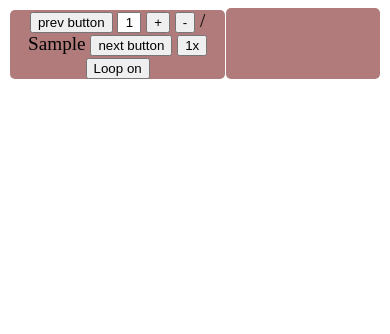
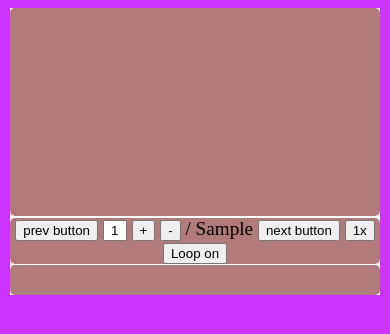
Before and after one commit to pitilesslove/computer99.shop, a Django app: template my_cake/templates/my_cake/learning_page.html in a window 390 px wide. Shown: the top 334 px of the page. Run offline with Django 3.2, Linux system fonts and the light colour scheme; the template is opened without the code that fills it: most values are stand-ins (such as "Sample title", 1, 10 or a date in 2020); some libraries are stand-ins or nearby versions.

Commit message:
my_cake - Can use any devices

```diff
--- a/my_cake/static/my_cake/css/learning_page.css
+++ b/my_cake/static/my_cake/css/learning_page.css
@@ -55,12 +55,8 @@ body {
   position: relative;
   float: left;
   width: 100%;
-}
-
-.right_area #word_you_wana_know {
-  position: relative;
-  float: left;
-  width: 100%;
+  color: rgba(111, 197, 250, 0.845);
+  font-size: 130%;
 }
 
 .right_area #meaning_word_you_wana_know {
@@ -81,3 +77,63 @@ body {
 #length_script {
   font-size: 100%;
 }
+
+.text_area {
+  padding-left: 10px;
+    padding-right: 5px;
+}
+
+@media only screen and (max-width: 840px) {
+  /* For mobile phones: */
+  body {
+    background-color :  #C3f;
+  }
+
+  .youtube_area {
+    text-align: center;
+      grid-column-start: 1;
+      grid-column-end: 3;
+      grid-row-start: 1;
+      grid-row-end: 2;
+  }
+
+  .right_area {
+    grid-column-start: 1;
+    grid-column-end: 3;
+    grid-row-start: 4;
+    grid-row-end: 5;
+    min-height: 30px;
+  }
+
+  .subtitle_area {
+    grid-column-start: 1;
+    grid-column-end: 3;
+    grid-row-start: 2;
+    grid-row-end: 3;
+    text-align: center;
+    color: #fff;
+  }
+
+  .button_control_area {
+    grid-column-start: 1;
+    grid-column-end: 3;
+    grid-row-start: 3;
+    grid-row-end: 4;
+    text-align: center;
+  }
+
+  #yt {
+    position: relative;
+    width: 100%;
+    height: 0;
+    padding-bottom: 56.25%;
+  }
+
+  #yt iframe {
+    position: absolute;
+    top: 0;
+    left: 0;
+    width: 100%;
+    height: 100%;
+  }
+}
--- a/my_cake/static/my_cake/js/jquery_youtube.js
+++ b/my_cake/static/my_cake/js/jquery_youtube.js
@@ -24,11 +24,11 @@ $.getScript("https://www.youtube.com/iframe_api", function (data, textStatus, jq
             var initialVideo = config.videoId;
 
             player = new YT.Player(config.ytplayer.attr("id"), {
-                height: '480',
-                width: '720',
+                height: '400',
+                width: '711',
                 events: config.events,
                 videoId: initialVideo,
-                playerVars: { 'autoplay': 1, 'controls': 0, 'cc_lang_pref': 0, 'cc_load_policy': 0 },
+                playerVars: { 'autoplay': 1, 'controls': 0, 'cc_lang_pref': 'ko', 'cc_load_policy': 1, 'rel': 0 },
             });
         };
         init(); //initilize
--- a/my_cake/templates/my_cake/learning_page.html
+++ b/my_cake/templates/my_cake/learning_page.html
@@ -5,7 +5,7 @@
     <meta charset="utf-8">
     <meta http-equiv="X-UA-Compatible" content="IE=edge">
     <meta name="viewport" content="width=device-width, initial-scale=1">
-    <title>TodoApp</title>
+    <title>Learning Page</title>
 
     {% load static %}
     <!--<link href="{% static 'bootstrap/css/bootstrap.min.css' %}" rel="stylesheet">-->
@@ -29,8 +29,10 @@
             </div>
         </div>
         <div class="box right_area">
-            <span id="word_you_wana_know"></span>
-            <span id="meaning_word_you_wana_know"></span>
+            <div class="text_area">
+                <span id="word_you_wana_know"></span>
+                <span id="meaning_word_you_wana_know"></span>
+            </div>
         </div>
         <div class="box subtitle_area">
             <div id="current_script" class="box subtitle">
--- a/my_cake/views.py
+++ b/my_cake/views.py
@@ -136,7 +136,7 @@ def get_next_script(request):
             if x == 0:
                 next_index = script.index
                 start_time = script.start
-            texts += script.text
+            texts += script.text + " "
             duration = (script.start + script.duration) - start_time
 
         # posts_serialized = serializers.serialize('json', next_script)
```
Also changed, not shown: my_cake/static/my_cake/js/learning_page.js (+26 -6 lines).
